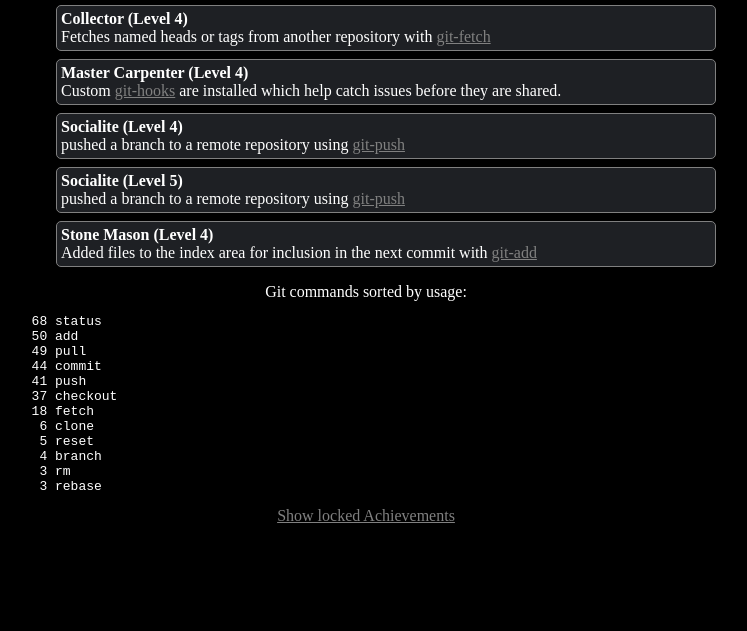
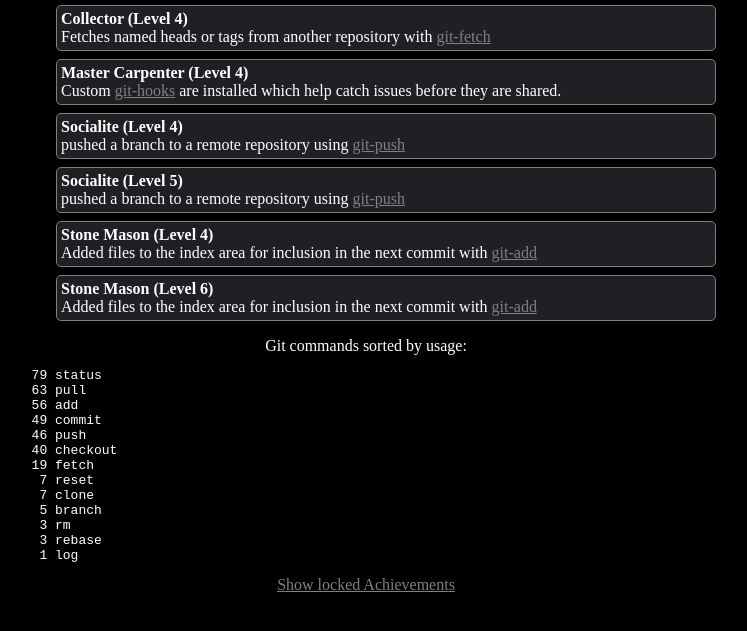
Before and after one commit to phaus/git-achievements, a plain HTML site: page index.html in a window 1280 px wide. Shown: the part 1102-1733 px from the top of the page, without its empty margins (274-1021 px from the left). Drawn offline with Linux system fonts and the light colour scheme.

Commit message:
New achievement Stone Mason (Level 6)

```diff
--- a/index.html
+++ b/index.html
@@ -10,7 +10,7 @@
 <body>
 
 <h2>Philipp Haussleiter's Git Achievements <img src='http://www.gravatar.com/avatar/902a4faaa4de6f6aebd6fd7a9fbab46a'/></h2>
-Unlocked        7/      51 <a href="http://github.com/phaus/git-achievements">Git Achievements</a> for 89 points<br>
+Unlocked        7/      51 <a href="http://github.com/phaus/git-achievements">Git Achievements</a> for 96 points<br>
 <ul>
 <li><div class="title">Apprentice Author (Level 1)</div>  <div class="info">Made 2^Level commits using <a href="http://www.kernel.org/pub/software/scm/git/docs/git-commit.html">git-commit</a>.</div></li>
 <li><div class="title">Apprentice Author (Level 2)</div>  <div class="info">Made 2^Level commits using <a href="http://www.kernel.org/pub/software/scm/git/docs/git-commit.html">git-commit</a>.</div></li>
@@ -36,21 +36,23 @@ Unlocked        7/      51 <a href="http://github.com/phaus/git-achievements">Gi
 <li><div class="title">Socialite (Level 4)</div>  <div class="info">pushed a branch to a remote repository using <a href="http://www.kernel.org/pub/software/scm/git/docs/git-push.html">git-push</a></div></li>
 <li><div class="title">Socialite (Level 5)</div>  <div class="info">pushed a branch to a remote repository using <a href="http://www.kernel.org/pub/software/scm/git/docs/git-push.html">git-push</a></div></li>
 <li><div class="title">Stone Mason (Level 4)</div>  <div class="info">Added files to the index area for inclusion in the next commit with <a href="http://www.kernel.org/pub/software/scm/git/docs/git-add.html">git-add</a></div></li>
+<li><div class="title">Stone Mason (Level 6)</div>  <div class="info">Added files to the index area for inclusion in the next commit with <a href="http://www.kernel.org/pub/software/scm/git/docs/git-add.html">git-add</a></div></li>
 </ul>
 Git commands sorted by usage:
 <pre style="text-align: left">
-  68 status
-  50 add
-  49 pull
-  44 commit
-  41 push
-  37 checkout
-  18 fetch
-   6 clone
-   5 reset
-   4 branch
+  79 status
+  63 pull
+  56 add
+  49 commit
+  46 push
+  40 checkout
+  19 fetch
+   7 reset
+   7 clone
+   5 branch
    3 rm
    3 rebase
+   1 log
 </pre>
 <script type="text/javascript">
 function showLocked() {
```
Also changed, not shown: 1 other file.
